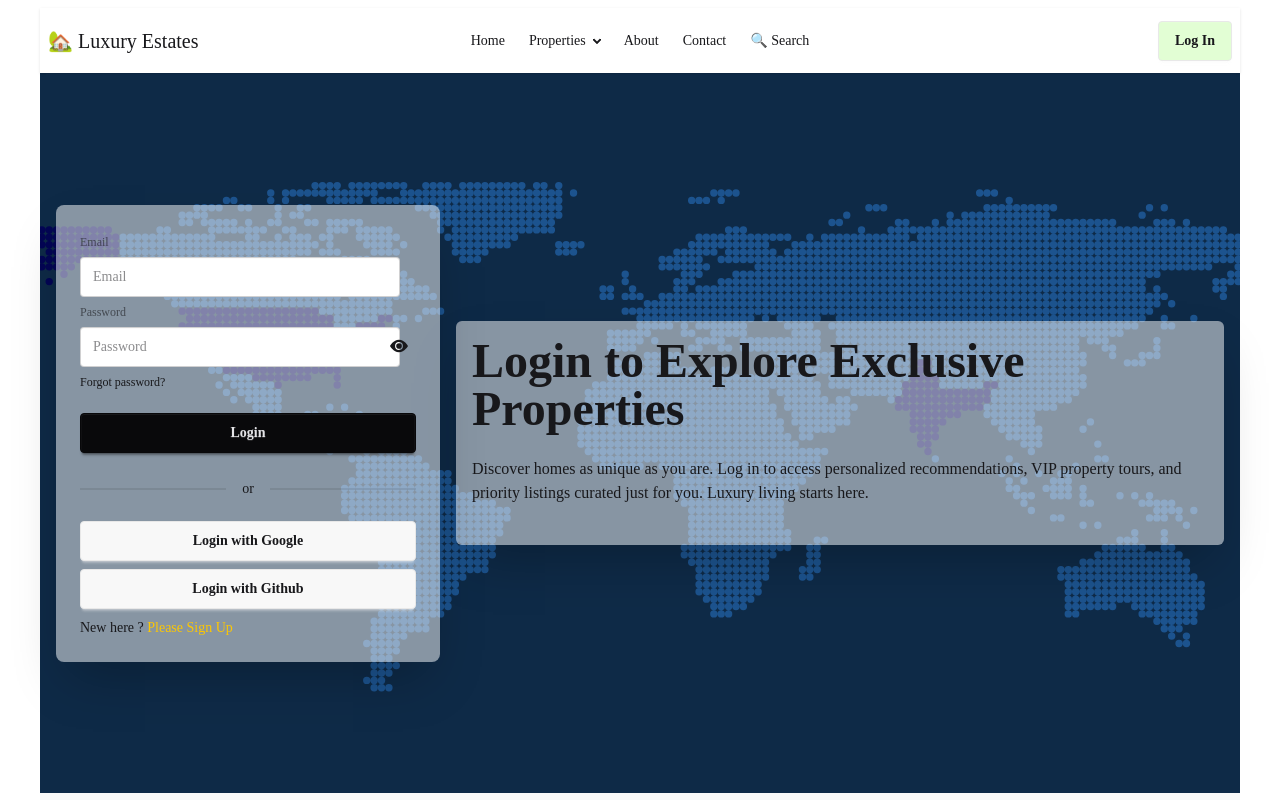
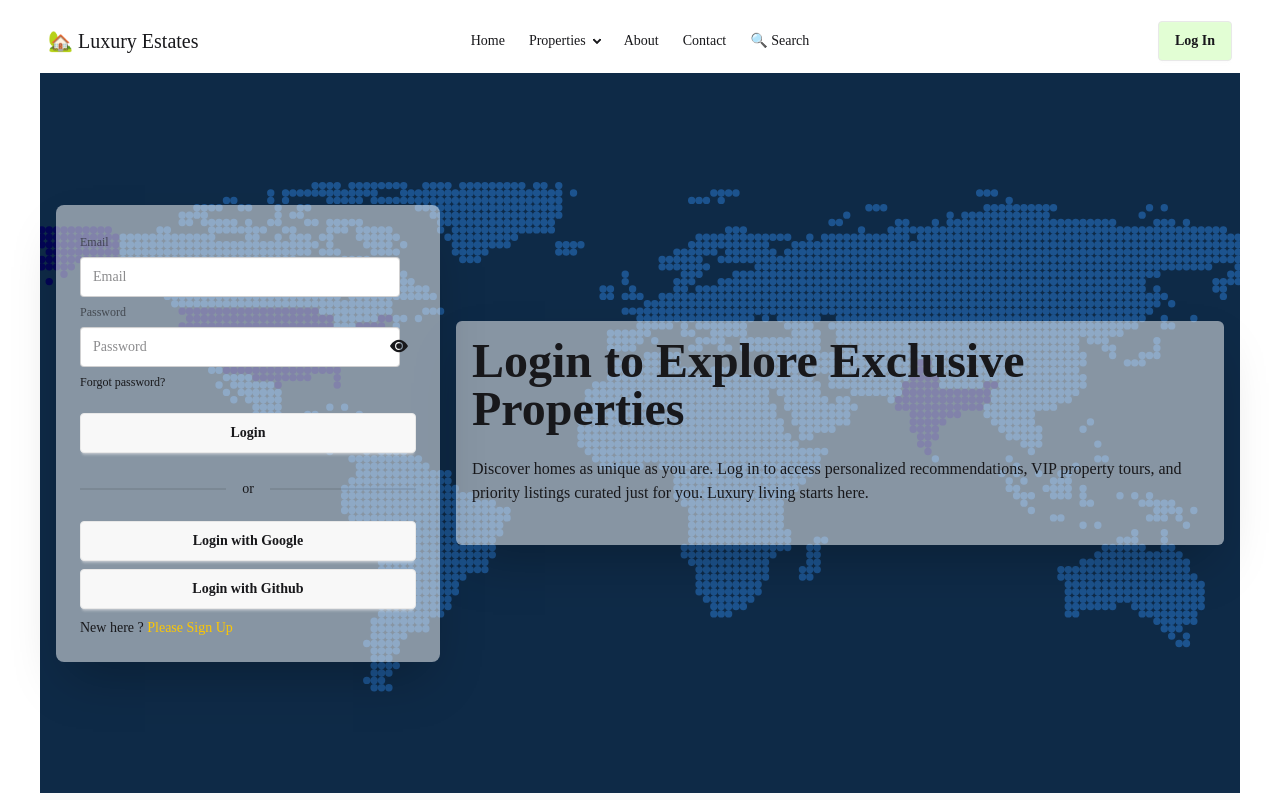
Before and after one commit to bidhanroy578/b9a9-broy, a React (Vite) app: page /login in a window 1280 px wide. Shown: the top 800 px of the page. Built offline with nearby package versions, Linux system fonts and the light colour scheme; no server answers.

Commit message:
some minor visual changes

```diff
--- a/src/components/Nav.jsx
+++ b/src/components/Nav.jsx
@@ -35,7 +35,7 @@ const Nav = () => {
     if (loading) { return <div className="h-[12vh]"></div> }
     return (
         <>
-            <div className="navbar shadow-sm">
+            <div className="navbar">
                 <div className="navbar-start">
                     <div className="dropdown">
                         <div tabIndex={0} role="button" className="btn btn-ghost lg:hidden">
--- a/src/components/home/ChooseSlider.jsx
+++ b/src/components/home/ChooseSlider.jsx
@@ -14,8 +14,8 @@ const Chooseslider = () => {
                 <div className="py-3 carousel carousel-vertical rounded-box w-[80vw] h-[70vh] shadow-2xl">
                     {
                         choose.map(i =>
-                            <div className="my-2 flex flex-col md:flex-row gap-2 carousel-item h-full w-full" key={i.id}>
-                                <div className="h-full flex-1 border border-red-400 text-center content-center w-full bg-slate-200 rounded-2xl overflow-hidden">
+                            <div className="my-1 flex flex-col md:flex-row gap-2 carousel-item h-full w-full" key={i.id}>
+                                <div className="h-full flex-1 text-center content-center w-full bg-slate-200 rounded-lg overflow-hidden">
                                     <div style={{ backgroundImage: `url(${i.image})` }} className="bg-cover bg-center h-full w-full"></div>
                                 </div>
                                 <div className="text-center flex-1 content-center px-5">
--- a/src/pages/Login.jsx
+++ b/src/pages/Login.jsx
@@ -63,7 +63,7 @@ const Login = () => {
                                 <BsEyeFill onClick={() => setShow(!show)} className="absolute text-lg top-1/4 right-2"></BsEyeFill>
                             </span>
                             <div><a className="link link-hover">Forgot password?</a></div>
-                            <button className="btn btn-neutral mt-4">Login</button>
+                            <button className="btn btn-md mt-4">Login</button>
                         </form>
                         <div className="divider">or</div>
                         <button onClick={handleGoogleLogin} className='btn btn-md p-2 rounded-sm'>Login with Google</button>
```
